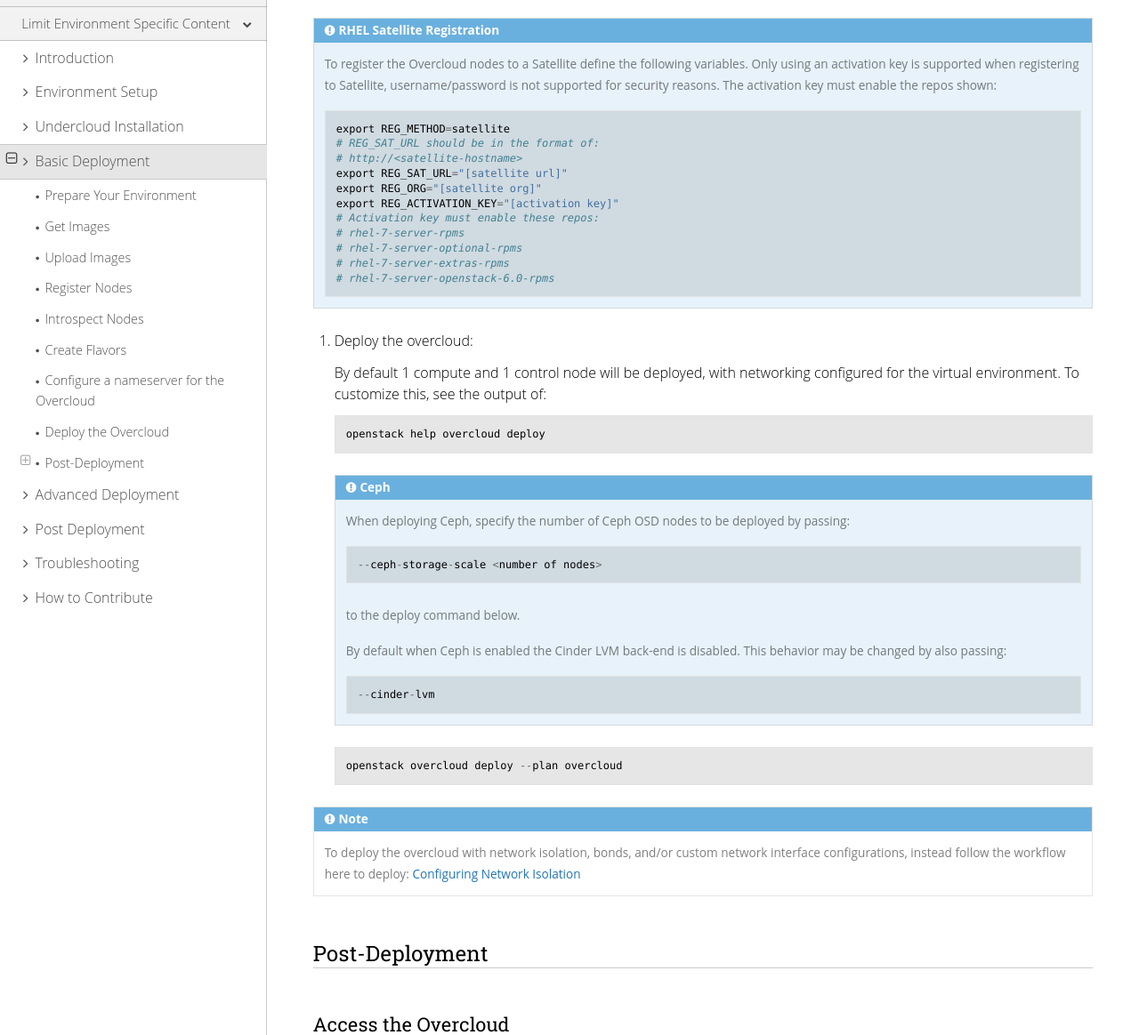
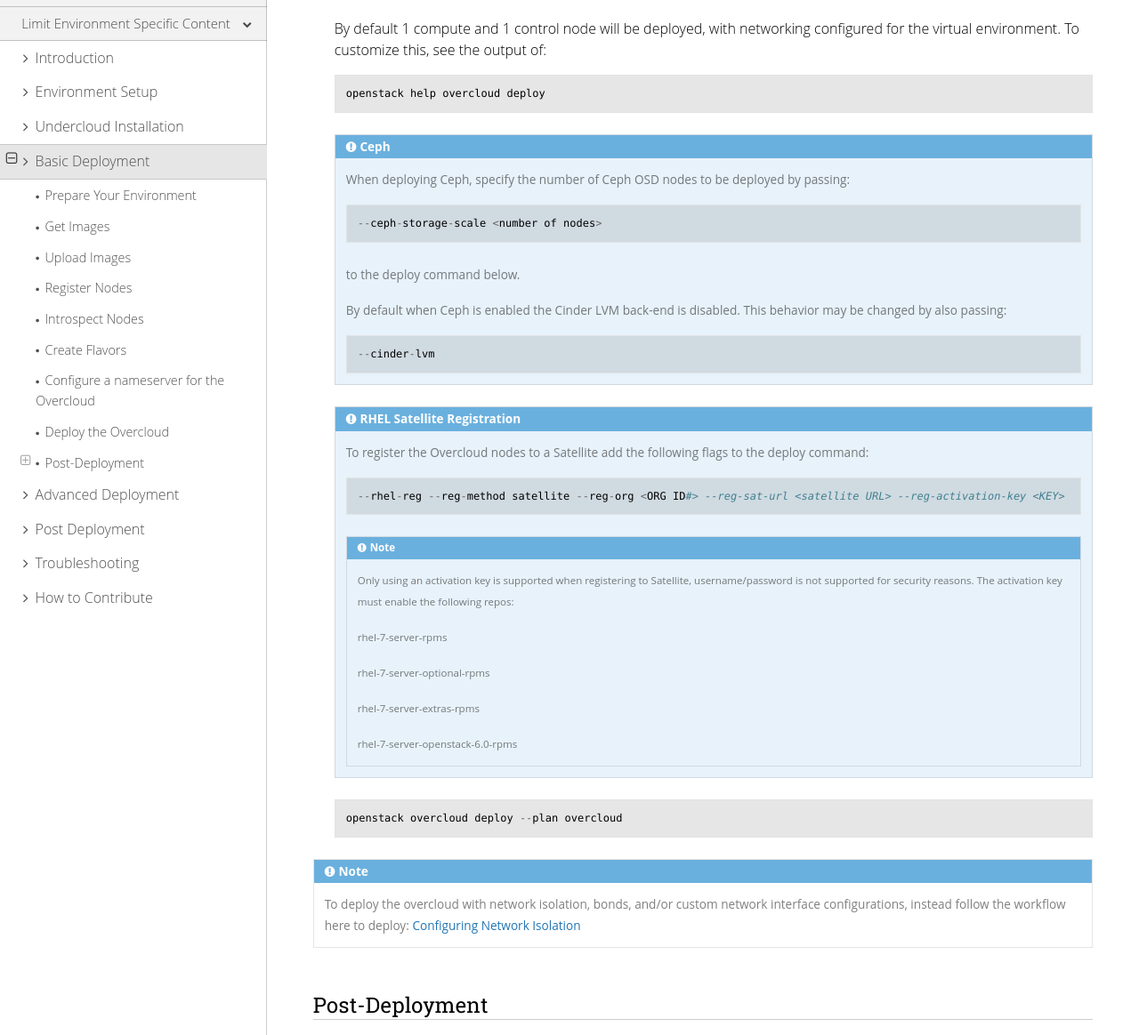
Before and after one commit to openstack-archive/instack-undercloud, a Sphinx documentation site: the page built from doc/source/basic_deployment/basic_deployment.rst, in a window 1280 px wide and 1400 px high, scrolled down 3699 px. Shown: the part 236-1400 px from the top of the window at 89% size. Built offline with Sphinx 7.4.7 and the Read the Docs theme 2.0.0, drawn with Linux system fonts in a browser that asks for light colours; some of the changed lines change nothing that is shown.

Commit message:
[Doc] Add doc for overcloud node registration
Change-Id: I60e30d002eedfeac0f79ff6d124e8633197dc11b

```diff
--- a/doc/source/basic_deployment/basic_deployment.rst
+++ b/doc/source/basic_deployment/basic_deployment.rst
@@ -250,28 +250,6 @@
 Deploy the Overcloud
 --------------------
 
-.. admonition:: RHEL Satellite Registration
-   :class: satellite
-
-   To register the Overcloud nodes to a Satellite define the following
-   variables. Only using an activation key is supported when registering to
-   Satellite, username/password is not supported for security reasons. The
-   activation key must enable the repos shown::
-
-          export REG_METHOD=satellite
-          # REG_SAT_URL should be in the format of:
-          # http://<satellite-hostname>
-          export REG_SAT_URL="[satellite url]"
-          export REG_ORG="[satellite org]"
-          export REG_ACTIVATION_KEY="[activation key]"
-          # Activation key must enable these repos:
-          # rhel-7-server-rpms
-          # rhel-7-server-optional-rpms
-          # rhel-7-server-extras-rpms
-          # rhel-7-server-openstack-6.0-rpms
-
-#. Deploy the overcloud:
-
    By default 1 compute and 1 control node will be deployed, with networking
    configured for the virtual environment.  To customize this, see the output of::
 
@@ -291,6 +269,28 @@
       behavior may be changed by also passing::
 
           --cinder-lvm
+
+   .. admonition:: RHEL Satellite Registration
+      :class: satellite
+
+      To register the Overcloud nodes to a Satellite add the following flags
+      to the deploy command::
+
+             --rhel-reg --reg-method satellite --reg-org <ORG ID#> --reg-sat-url <satellite URL> --reg-activation-key <KEY>
+
+      .. note::
+
+          Only using an activation key is supported when registering to
+          Satellite, username/password is not supported for security reasons.
+          The activation key must enable the following repos:
+
+          rhel-7-server-rpms
+
+          rhel-7-server-optional-rpms
+
+          rhel-7-server-extras-rpms
+
+          rhel-7-server-openstack-6.0-rpms
 
    ::
 
```
